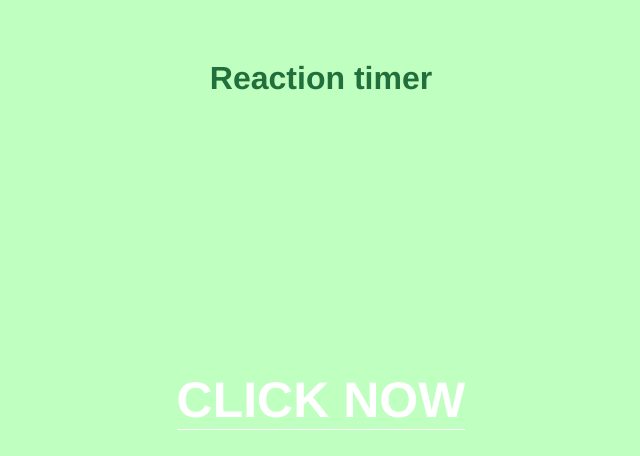
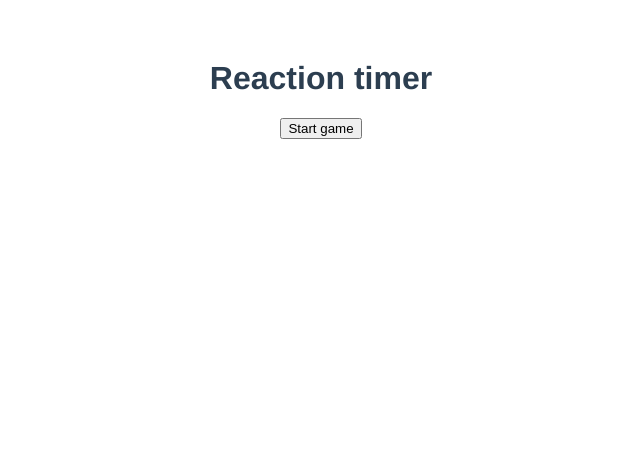
Before and after one commit to wypchlo/LearningVue, a Vue app in the folder reflex_game/: page / in a window 1280 px wide. Shown: the top 456 px of the page, without its empty margins (319-959 px from the left). Built offline with nearby package versions, Linux system fonts and the light colour scheme.

Commit message:
Day 2 Connected all the blocks together

```diff
--- a/reflex_game/src/App.vue
+++ b/reflex_game/src/App.vue
@@ -1,37 +1,44 @@
 <template>
   <h1> Reaction timer </h1>
-  <ReflexInput v-if="inputShown" @click="handleClick()"/>
+  <button @click="start()"> Start game </button>
+  <ReflexInput v-if="inputShown" @click="handleClick()" />
 
-  <ReflexResult v-if="resultShown" :time="undefined"/>
+  <ReflexResult v-if="resultShown" :time="undefined" />
 </template>
 
 <script>
-import ReflexInput from './components/ReflexInput.vue';
-import ReflexResult from './components/ReflexResult.vue';
+import ReflexInput from "./components/ReflexInput.vue";
+import ReflexResult from "./components/ReflexResult.vue";
 
 export default {
-  name: 'App',
-  components:
-  {
+  name: "App",
+  components: {
     ReflexInput,
-    ReflexResult
+    ReflexResult,
   },
-  data()
-  {
-      return{
-          inputShown: true,
-          resultShown: false
-      }
+  data() {
+    return {
+      inputShown: false,
+      resultShown: false,
+      isPlaying: false,
+    };
   },
   methods: {
-      handleClick()
-      {
-          this.inputShown = false;
-          this.resultShown = true;
-          this.$emit('clicked');
-      }
-  }
-}
+    handleClick() {
+      this.inputShown = false;
+      this.resultShown = true;
+      this.isPlaying = false;
+      this.$emit("clicked");
+    },
+    start() {
+      if(this.isPlaying == true) return;
+
+      this.resultShown = false;
+      this.isPlaying = true;
+      this.inputShown = true;
+    },
+  },
+};
 </script>
 
 <style>
--- a/reflex_game/src/components/ReflexResult.vue
+++ b/reflex_game/src/components/ReflexResult.vue
@@ -1,18 +1,16 @@
 <template>
-    <h1 id="result"> You clicked the input in: {{ time }}ms </h1>
+  <h1 id="result">You clicked the input in: {{ time }}ms</h1>
 </template>
 
 <script>
-    export default{
-        name: 'ReflexResult',
-        props: [
-            'time'
-        ]
-    }
+export default {
+  name: "ReflexResult",
+  props: ["time"],
+};
 </script>
 
 <style>
-    #result{
-        color: green;
-    }
+#result {
+  color: green;
+}
 </style>
```
